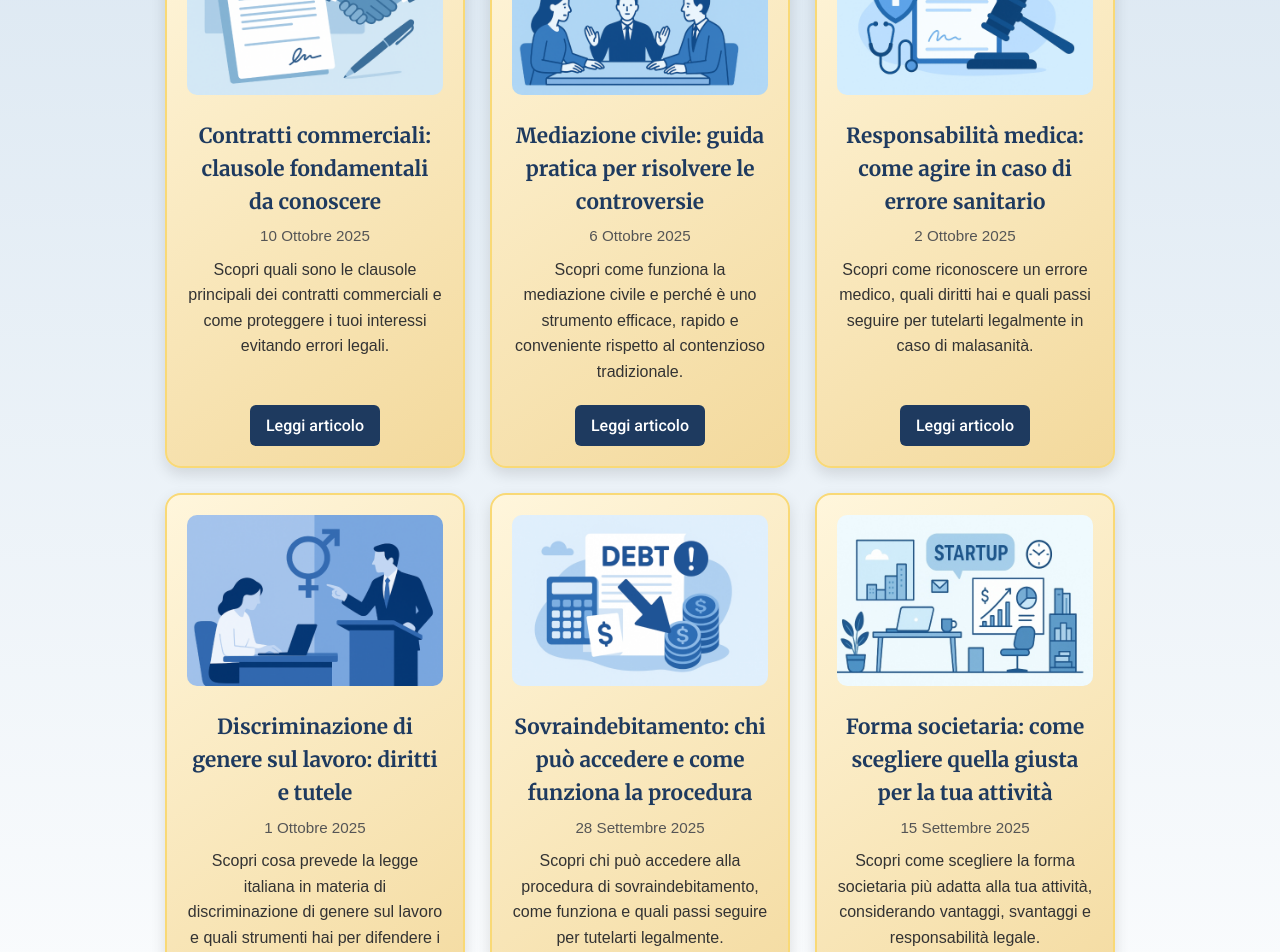
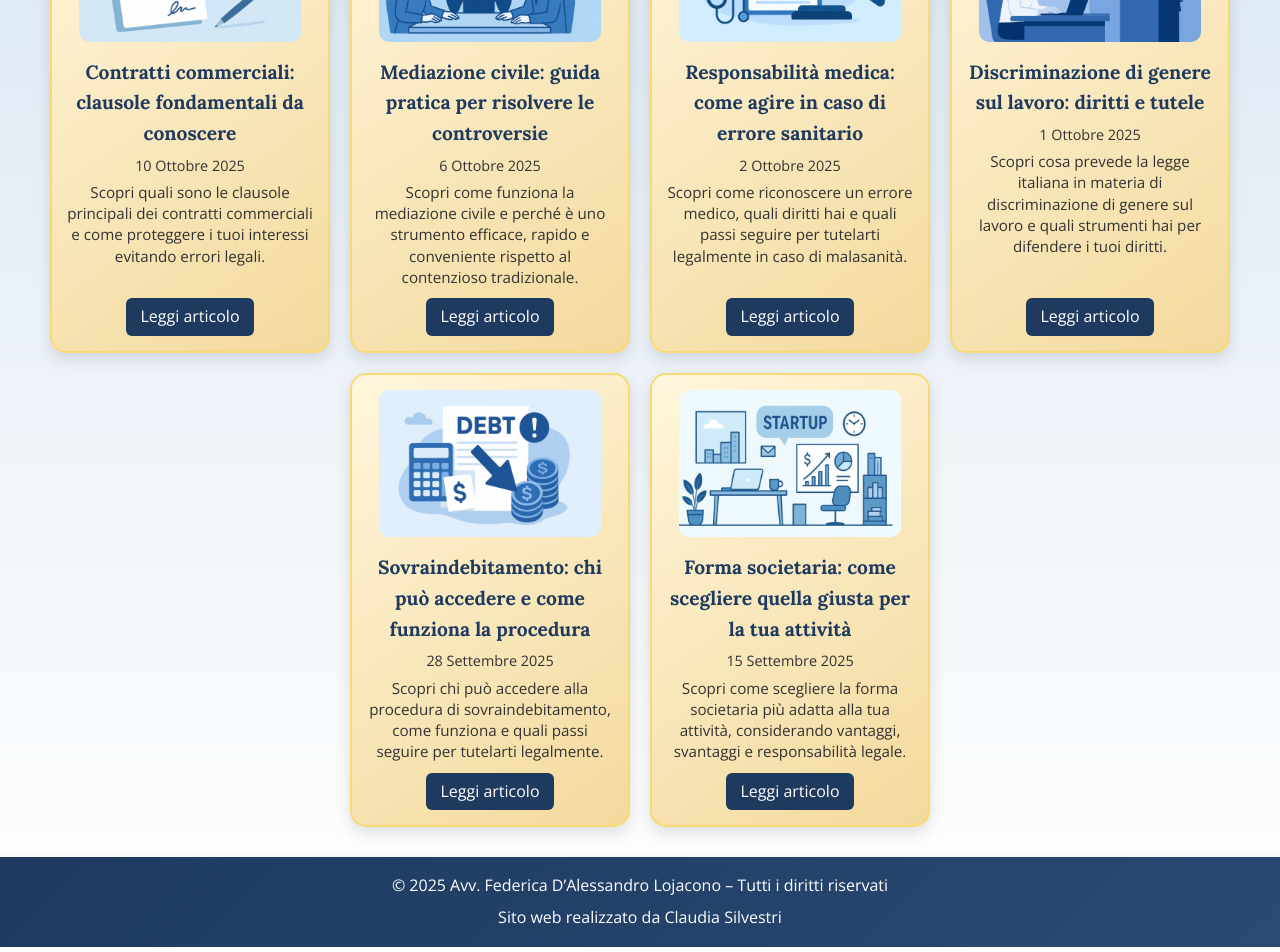
Before and after one commit to claudiasilvestri/law-firm-website, a React (Vite) app: page /approfondimenti in a window 1280 px wide. Shown: the part 320-1272 px from the top of the page. Built offline with nearby package versions, Linux system fonts and the light colour scheme.

Commit message:
font e colori coerenti

```diff
--- a/index.html
+++ b/index.html
@@ -10,14 +10,11 @@
       rel="stylesheet"
       href="https://cdnjs.cloudflare.com/ajax/libs/font-awesome/6.4.0/css/all.min.css"
     />
+
+    <link href="https://fonts.googleapis.com/css2?family=Lora:wght@700&family=Open+Sans:wght@400;600&display=swap" rel="stylesheet">
   </head>
   <body>
     <div id="root"></div>
     <script type="module" src="/src/main.jsx"></script>
   </body>
-
-  <link href="https://fonts.googleapis.com/css2?family=Inter:wght@400;500;600;700&display=swap" rel="stylesheet">
-
-  <link href="https://fonts.googleapis.com/css2?family=Merriweather:wght@700&family=Roboto:wght@400;500&display=swap" rel="stylesheet">
-
 </html>
--- a/src/css/About.css
+++ b/src/css/About.css
@@ -2,15 +2,16 @@
   padding: 1.5rem 2rem;
   max-width: 1100px;
   margin: 0 auto;
-  color: var(--anthracite);
-  font-family: Arial, Helvetica, sans-serif;
+  font-family: 'Open Sans', sans-serif;
   background-color: transparent;
+  color: var(--grigio-scuro);
 }
 
 .about-section h1 {
+  font-family: 'Lora', serif;
   font-size: 1.7rem;
   margin-bottom: 1rem;
-  color: var(--blue);
+  color: var(--blu-profondo);
 }
 
 .about-content {
@@ -30,6 +31,7 @@
   height: auto;
   border-radius: 10px;
   object-fit: cover;
+  max-width: 250px;
 }
 
 .about-text {
@@ -37,22 +39,24 @@
 }
 
 .about-text h2 {
+  font-family: 'Lora', serif;
   margin-top: 0.8rem;
   margin-bottom: 0.4rem;
-  color: var(--blue);
+  color: var(--blu-profondo);
   font-size: 1.3rem;
 }
 
-.about-text p {
+.about-text p,
+.about-text ul {
+  font-family: 'Open Sans', sans-serif;
   margin-bottom: 0.8rem;
   line-height: 1.5;
   font-size: 0.9rem;
+  color: var(--grigio-scuro);
 }
 
 .about-text ul {
-  margin-bottom: 0.8rem;
   padding-left: 1rem;
-  font-size: 0.9rem;
 }
 
 .about-text ul li {
@@ -62,25 +66,22 @@
 .button-accent {
   display: block;
   margin: 1rem auto 0 auto;
-  background-color: var(--blue);
+  background-color: var(--blu-profondo);
   color: var(--white);
   padding: 0.7rem 1.2rem;
   border-radius: 5px;
   text-decoration: none;
   text-align: center;
+  font-family: 'Open Sans', sans-serif;
+  font-weight: 600;
   transition: background-color 0.3s ease;
 }
 
 .button-accent:hover {
-  background-color: var(--light-blue);
+  background-color: var(--azzurro-chiaro);
 }
 
-  .button-accent {
-    display: block;
-    text-align: center;
-  }
-
-  @media (max-width: 1024px) {
+@media (max-width: 1024px) {
   .about-section {
     padding: 1.2rem 1.5rem;
   }
--- a/src/css/App.css
+++ b/src/css/App.css
@@ -1,6 +1,6 @@
 :root {
   --blu-profondo: #1E3A5F;
-  --grigio-antracite: #4B4B4B;
+  --grigio-scuro: #333333;
   --grigio-chiaro: #E0E0E0;
   --azzurro-chiaro: #A3C1DA;
   --beige: #D9CBBE;
@@ -16,9 +16,9 @@
 
 html, body {
   height: 100%;
-  font-family: Arial, sans-serif;
+  font-family: 'Open Sans', sans-serif;
   background: var(--neutral-bg);
-  color: var(--grigio-antracite);
+  color: var(--grigio-scuro);
   line-height: 1.6;
 }
 
--- a/src/css/Approfondimenti.css
+++ b/src/css/Approfondimenti.css
@@ -1,6 +1,6 @@
 body {
-  font-family: 'Roboto', sans-serif;
-  color: #333;
+  font-family: 'Open Sans', sans-serif;
+  color: var(--grigio-scuro);
   background-color: var(--beige);
 }
 
@@ -8,34 +8,35 @@ body {
   display: flex;
   flex-wrap: wrap;
   justify-content: center;
-  gap: 25px;
-  padding: 40px 20px;
+  gap: 20px;
+  padding: 30px 20px;
 }
 
 .approfondimenti-section h1 {
   width: 100%;
   text-align: center;
-  margin-bottom: 40px;
+  margin-bottom: 30px;
   font-size: 2rem;
-  font-family: 'Merriweather', serif;
+  font-family: 'Lora', serif;
   color: var(--blu-profondo);
 }
 
 .card {
-  width: 300px;
+  width: 280px;
   display: flex;
   flex-direction: column;
   align-items: center;
   text-align: center;
   border-radius: 16px;
-  padding: 20px;
+  padding: 15px;
   background: linear-gradient(145deg, #fff6dc, #f3d99c);
   border: 2px solid #f9d976;
   box-shadow: 0 6px 15px rgba(0,0,0,0.12);
   transition: transform 0.3s ease, box-shadow 0.3s ease;
-  min-height: 450px;
+  min-height: 400px;
   position: relative;
   overflow: hidden;
+  font-family: 'Open Sans', sans-serif;
 }
 
 .card::before {
@@ -61,41 +62,41 @@ body {
 }
 
 .card-img {
-  width: 100%;
+  width: 90%;
   height: auto;
   border-radius: 10px;
-  margin-bottom: 15px;
+  margin-bottom: 10px;
 }
 
 .card h2 {
-  font-size: 1.3rem;
-  margin: 10px 0 5px 0;
-  font-family: 'Merriweather', serif;
+  font-size: 1.2rem;
+  margin: 5px 0 5px 0;
+  font-family: 'Lora', serif;
   color: var(--blu-profondo);
 }
 
 .card small {
-  font-size: 0.95rem;
-  color: #555;
-  margin-bottom: 8px;
+  font-size: 0.9rem;
+  color: var(--grigio-scuro);
+  margin-bottom: 5px;
   display: block;
 }
 
 .card p {
-  font-size: 1rem;
-  color: #333;
-  line-height: 1.6;
-  margin-bottom: 20px;
+  font-size: 0.95rem;
+  color: var(--grigio-scuro);
+  line-height: 1.4;
+  margin-bottom: 10px;
 }
 
 .button-accent {
   display: inline-block;
-  padding: 8px 16px;
+  padding: 6px 14px;
   background-color: var(--blu-profondo);
   color: var(--white);
   border-radius: 6px;
   text-decoration: none;
-  font-family: 'Roboto', sans-serif;
+  font-family: 'Open Sans', sans-serif;
   font-weight: 500;
   transition: background-color 0.2s ease;
   margin-top: auto;
--- a/src/css/Footer.css
+++ b/src/css/Footer.css
@@ -1,29 +1,23 @@
 .footer {
   text-align: center;
   padding: 1rem 2rem;
-  background: linear-gradient(135deg, #1E3A5F, #294a73);
+  background: linear-gradient(135deg, var(--blu-profondo), #294a73);
   display: flex;
   flex-direction: column;
   align-items: center;
   gap: 0.4rem;
-  border-top: 3px solid #d4af37;
+  border-top: 3px solid var(--dorado);
   box-shadow: 0 2px 8px rgba(0,0,0,0.1);
+  font-family: 'Open Sans', sans-serif;
 }
 
-.footer .copyright {
-  color: #ffffff;
-  font-size: 0.88rem;
-  margin: 0;
-}
-
-.footer .credits {
-  color: #ffffff;
-  font-size: 0.78rem;
-  margin: 0;
+.footer .copyright,
+.footer .credits,
+.footer .credits a {
+  color: var(--white);
 }
 
 .footer .credits a {
-  color: #ffffff;
   text-decoration: none;
   position: relative;
   padding-bottom: 2px;
@@ -36,7 +30,7 @@
   bottom: 0;
   width: 0;
   height: 1px;
-  background-color: #d4af37;
+  background-color: var(--dorado);
   transition: width 0.3s ease;
 }
 
@@ -50,11 +44,9 @@
     gap: 0.3rem;
   }
   .footer .copyright,
-  .footer .credits {
+  .footer .credits,
+  .footer .credits a {
     font-size: 0.72rem;
     line-height: 1.25;
   }
-  .footer .credits a {
-    font-size: 0.72rem;
-  }
 }
--- a/src/css/Home.css
+++ b/src/css/Home.css
@@ -1,7 +1,7 @@
 html, body {
   height: 100%;
   margin: 0;
-  font-family: Arial, sans-serif;
+  font-family: 'Open Sans', sans-serif;
 }
 
 body {
@@ -16,7 +16,7 @@ body {
   justify-content: center;
   align-items: center;
   text-align: center;
-  padding: 4rem 2rem 2rem 2rem; /* spazio sopra per staccare dalla navbar */
+  padding: 4rem 2rem 2rem 2rem;
   box-sizing: border-box;
 }
 
@@ -32,23 +32,26 @@ body {
 }
 
 .text-box h1 {
-  color: #1E3A5F;
+  font-family: 'Lora', serif;
+  color: var(--blu-profondo);
   font-size: 2rem;
   margin-bottom: 1rem;
 }
 
 .text-box p {
+  font-family: 'Open Sans', sans-serif;
   font-size: 1rem;
   line-height: 1.6;
-  color: #333;
+  color: var(--grigio-scuro);
   margin-bottom: 1rem;
 }
 
 .button-accent {
+  font-family: 'Open Sans', sans-serif;
   display: inline-block;
   padding: 0.8rem 1.5rem;
-  background-color: #1E3A5F;
-  color: #ffffff;
+  background-color: var(--blu-profondo);
+  color: var(--white);
   border-radius: 5px;
   text-decoration: none;
   margin-top: 1.5rem;
@@ -56,7 +59,7 @@ body {
 }
 
 .button-accent:hover {
-  background-color: #A3C1DA;
+  background-color: var(--azzurro-chiaro);
 }
 
 @media (max-width: 768px) {
--- a/src/css/Navbar.css
+++ b/src/css/Navbar.css
@@ -17,7 +17,7 @@
   font-weight: 600;
   font-size: 1.2rem;
   white-space: nowrap;
-  font-family: "Segoe UI Symbol", "Arial", sans-serif;
+  font-family: 'Lora', serif;
 }
 
 .nav-links {
@@ -35,6 +35,7 @@
   position: relative;
   text-decoration: none;
   padding-bottom: 4px;
+  font-family: 'Open Sans', sans-serif;
 }
 
 .nav-links a::after {
@@ -64,6 +65,7 @@
   padding: 0.5rem 1rem;
   border-radius: 0.3rem;
   font-weight: 600;
+  font-family: 'Open Sans', sans-serif;
   transition: background-color 0.3s ease, transform 0.2s ease;
   text-decoration: none;
 }
--- a/src/data/articles.js
+++ b/src/data/articles.js
@@ -1,113 +1,4 @@
 export const articles = [
-  {
-    id: 3,
-    title: "Forma societaria: come scegliere quella giusta per la tua attività",
-    date: "15 Settembre 2025",
-    description:
-      "Scopri come scegliere la forma societaria più adatta alla tua attività, considerando vantaggi, svantaggi e responsabilità legale.",
-    image: "/images/articles/forma-societaria.png",
-    imageCard: "/images/cards/forma-societaria.png",
-    alt: "Illustrazione forma societaria",
-    content: `
-      <p>Scegliere la <strong>forma societaria</strong> giusta è fondamentale per la gestione, la tassazione e la responsabilità legale della tua attività.</p>
-      <h3>Tipi di società in Italia</h3>
-      <ul>
-        <li><strong>SRL:</strong> ideale per piccole e medie imprese</li>
-        <li><strong>SPA:</strong> adatta per grandi imprese</li>
-        <li><strong>SNC/SAS:</strong> per soci che vogliono responsabilità condivisa</li>
-      </ul>
-      <h3>Vantaggi e svantaggi</h3>
-      <ul>
-        <li><strong>SRL:</strong> responsabilità limitata al capitale conferito, ma costi di gestione più alti</li>
-        <li><strong>SPA:</strong> maggiore possibilità di raccolta fondi, ma più complessa da gestire</li>
-        <li><strong>SNC/SAS:</strong> semplicità di gestione, ma responsabilità illimitata per i soci</li>
-      </ul>
-      <h3>Come agire</h3>
-      <p>Consulta un professionista per scegliere la forma societaria più adatta al tuo progetto e valutare eventuali rischi.</p>
-    `
-  },
-  {
-    id: 2,
-    title: "Sovraindebitamento: chi può accedere e come funziona la procedura",
-    date: "28 Settembre 2025",
-    description:
-      "Scopri chi può accedere alla procedura di sovraindebitamento, come funziona e quali passi seguire per tutelarti legalmente.",
-    image: "/images/articles/sovraindebitamento.png",
-    imageCard: "/images/cards/sovraindebitamento.png",
-    alt: "Illustrazione sovraindebitamento",
-    content: `
-      <p>Gli stati di <strong>sovraindebitamento</strong> possono colpire chiunque, e la legge prevede strumenti per affrontarli in modo legale e sicuro.</p>
-      <h3>Chi può accedere</h3>
-      <ul>
-        <li>Consumatori</li>
-        <li>Professionisti e imprenditori individuali</li>
-        <li>Piccole imprese non assoggettabili a procedure concorsuali</li>
-      </ul>
-      <h3>Passaggi della procedura</h3>
-      <ol>
-        <li>Raccogliere tutta la documentazione dei debiti</li>
-        <li>Presentare l’istanza presso l’Organismo di Composizione della Crisi</li>
-        <li>Elaborare un piano con l’aiuto di un professionista</li>
-      </ol>
-      <h3>Come agire</h3>
-      <p>Evita nuovi debiti durante la procedura e collabora con il professionista che ti segue per tutelare i tuoi interessi.</p>
-    `
-  },
-  {
-    id: 6,
-    title: "Discriminazione di genere sul lavoro: diritti e tutele",
-    date: "1 Ottobre 2025",
-    description:
-      "Scopri cosa prevede la legge italiana in materia di discriminazione di genere sul lavoro e quali strumenti hai per difendere i tuoi diritti.",
-    image: "/images/articles/discriminazione-genere.png",
-    imageCard: "/images/cards/discriminazione-genere.png",
-    alt: "Illustrazione discriminazione di genere",
-    content: `
-      <p>La <strong>discriminazione di genere sul lavoro</strong> è vietata dalla legge italiana. Conoscere i propri diritti è fondamentale per proteggersi.</p>
-      <h3>Cos’è la discriminazione di genere</h3>
-      <p>Si verifica quando una persona viene trattata in modo sfavorevole a causa del proprio genere.</p>
-      <h3>Diritti dei lavoratori</h3>
-      <ul>
-        <li>Pari opportunità e trattamento equo</li>
-        <li>Divieto di molestie o mobbing</li>
-        <li>Diritto a denunciare discriminazioni senza ritorsioni</li>
-        <li>Tutela della maternità e paternità</li>
-      </ul>
-      <h3>Come agire</h3>
-      <ol>
-        <li>Raccogliere documentazione e prove</li>
-        <li>Rivolgersi a sindacato o ufficio HR</li>
-        <li>Presentare reclamo all’autorità competente o legale</li>
-      </ol>
-      <p>Consulta subito un avvocato esperto in caso di discriminazioni sul lavoro per tutelare i tuoi diritti.</p>
-    `
-  },
-  {
-    id: 1,
-    title: "Responsabilità medica: come agire in caso di errore sanitario",
-    date: "2 Ottobre 2025",
-    description:
-      "Scopri come riconoscere un errore medico, quali diritti hai e quali passi seguire per tutelarti legalmente in caso di malasanità.",
-    image: "/images/articles/responsabilita-medica.png",
-    imageCard: "/images/cards/responsabilita-medica.png",
-    alt: "Illustrazione responsabilità medica",
-    content: `
-      <p>Gli <strong>errori medici</strong> possono avere conseguenze gravi sulla salute. Saperli riconoscere e affrontare correttamente è fondamentale per tutelare i tuoi <strong>diritti</strong>.</p>
-      <h3>Responsabilità civile</h3>
-      <p>Mira a risarcire il danno subito dal paziente, sia fisico che psicologico.</p>
-      <h3>Responsabilità penale</h3>
-      <p>Laddove l’errore è considerato reato, il professionista sanitario può rispondere davanti a un tribunale penale.</p>
-      <h3>Passi da seguire se sospetti un errore medico</h3>
-      <ol>
-        <li>Consultare un altro medico o esperto per avere un secondo parere indipendente.</li>
-        <li>Raccogliere tutta la documentazione clinica utile.</li>
-        <li>Rivolgersi a un avvocato specializzato in malasanità.</li>
-        <li>Tenere un diario degli eventi come prova in caso di contenzioso.</li>
-      </ol>
-      <h3>Come agire</h3>
-      <p>Agire tempestivamente è fondamentale per tutelare i tuoi diritti e aumentare le possibilità di un risarcimento adeguato.</p>
-    `
-  },
   {
     id: 4,
     title: "Contratti commerciali: clausole fondamentali da conoscere",
@@ -169,5 +60,114 @@ export const articles = [
       <h3>Come agire</h3>
       <p>Valuta la mediazione come alternativa al tribunale con l’aiuto di un professionista per risolvere la controversia efficacemente.</p>
     `
+  },
+  {
+    id: 1,
+    title: "Responsabilità medica: come agire in caso di errore sanitario",
+    date: "2 Ottobre 2025",
+    description:
+      "Scopri come riconoscere un errore medico, quali diritti hai e quali passi seguire per tutelarti legalmente in caso di malasanità.",
+    image: "/images/articles/responsabilita-medica.png",
+    imageCard: "/images/cards/responsabilita-medica.png",
+    alt: "Illustrazione responsabilità medica",
+    content: `
+      <p>Gli <strong>errori medici</strong> possono avere conseguenze gravi sulla salute. Saperli riconoscere e affrontare correttamente è fondamentale per tutelare i tuoi <strong>diritti</strong>.</p>
+      <h3>Responsabilità civile</h3>
+      <p>Mira a risarcire il danno subito dal paziente, sia fisico che psicologico.</p>
+      <h3>Responsabilità penale</h3>
+      <p>Laddove l’errore è considerato reato, il professionista sanitario può rispondere davanti a un tribunale penale.</p>
+      <h3>Passi da seguire se sospetti un errore medico</h3>
+      <ol>
+        <li>Consultare un altro medico o esperto per avere un secondo parere indipendente.</li>
+        <li>Raccogliere tutta la documentazione clinica utile.</li>
+        <li>Rivolgersi a un avvocato specializzato in malasanità.</li>
+        <li>Tenere un diario degli eventi come prova in caso di contenzioso.</li>
+      </ol>
+      <h3>Come agire</h3>
+      <p>Agire tempestivamente è fondamentale per tutelare i tuoi diritti e aumentare le possibilità di un risarcimento adeguato.</p>
+    `
+  },
+  {
+    id: 6,
+    title: "Discriminazione di genere sul lavoro: diritti e tutele",
+    date: "1 Ottobre 2025",
+    description:
+      "Scopri cosa prevede la legge italiana in materia di discriminazione di genere sul lavoro e quali strumenti hai per difendere i tuoi diritti.",
+    image: "/images/articles/discriminazione-genere.png",
+    imageCard: "/images/cards/discriminazione-genere.png",
+    alt: "Illustrazione discriminazione di genere",
+    content: `
+      <p>La <strong>discriminazione di genere sul lavoro</strong> è vietata dalla legge italiana. Conoscere i propri diritti è fondamentale per proteggersi.</p>
+      <h3>Cos’è la discriminazione di genere</h3>
+      <p>Si verifica quando una persona viene trattata in modo sfavorevole a causa del proprio genere.</p>
+      <h3>Diritti dei lavoratori</h3>
+      <ul>
+        <li>Pari opportunità e trattamento equo</li>
+        <li>Divieto di molestie o mobbing</li>
+        <li>Diritto a denunciare discriminazioni senza ritorsioni</li>
+        <li>Tutela della maternità e paternità</li>
+      </ul>
+      <h3>Come agire</h3>
+      <ol>
+        <li>Raccogliere documentazione e prove</li>
+        <li>Rivolgersi a sindacato o ufficio HR</li>
+        <li>Presentare reclamo all’autorità competente o legale</li>
+      </ol>
+      <p>Consulta subito un avvocato esperto in caso di discriminazioni sul lavoro per tutelare i tuoi diritti.</p>
+    `
+  },
+  {
+    id: 2,
+    title: "Sovraindebitamento: chi può accedere e come funziona la procedura",
+    date: "28 Settembre 2025",
+    description:
+      "Scopri chi può accedere alla procedura di sovraindebitamento, come funziona e quali passi seguire per tutelarti legalmente.",
+    image: "/images/articles/sovraindebitamento.png",
+    imageCard: "/images/cards/sovraindebitamento.png",
+    alt: "Illustrazione sovraindebitamento",
+    content: `
+      <p>Gli stati di <strong>sovraindebitamento</strong> possono colpire chiunque, e la legge prevede strumenti per affrontarli in modo legale e sicuro.</p>
+      <h3>Chi può accedere</h3>
+      <ul>
+        <li>Consumatori</li>
+        <li>Professionisti e imprenditori individuali</li>
+        <li>Piccole imprese non assoggettabili a procedure concorsuali</li>
+      </ul>
+      <h3>Passaggi della procedura</h3>
+      <ol>
+        <li>Raccogliere tutta la documentazione dei debiti</li>
+        <li>Presentare l’istanza presso l’Organismo di Composizione della Crisi</li>
+        <li>Elaborare un piano con l’aiuto di un professionista</li>
+      </ol>
+      <h3>Come agire</h3>
+      <p>Evita nuovi debiti durante la procedura e collabora con il professionista che ti segue per tutelare i tuoi interessi.</p>
+    `
+  },
+  {
+    id: 3,
+    title: "Forma societaria: come scegliere quella giusta per la tua attività",
+    date: "15 Settembre 2025",
+    description:
+      "Scopri come scegliere la forma societaria più adatta alla tua attività, considerando vantaggi, svantaggi e responsabilità legale.",
+    image: "/images/articles/forma-societaria.png",
+    imageCard: "/images/cards/forma-societaria.png",
+    alt: "Illustrazione forma societaria",
+    content: `
+      <p>Scegliere la <strong>forma societaria</strong> giusta è fondamentale per la gestione, la tassazione e la responsabilità legale della tua attività.</p>
+      <h3>Tipi di società in Italia</h3>
+      <ul>
+        <li><strong>SRL:</strong> ideale per piccole e medie imprese</li>
+        <li><strong>SPA:</strong> adatta per grandi imprese</li>
+        <li><strong>SNC/SAS:</strong> per soci che vogliono responsabilità condivisa</li>
+      </ul>
+      <h3>Vantaggi e svantaggi</h3>
+      <ul>
+        <li><strong>SRL:</strong> responsabilità limitata al capitale conferito, ma costi di gestione più alti</li>
+        <li><strong>SPA:</strong> maggiore possibilità di raccolta fondi, ma più complessa da gestire</li>
+        <li><strong>SNC/SAS:</strong> semplicità di gestione, ma responsabilità illimitata per i soci</li>
+      </ul>
+      <h3>Come agire</h3>
+      <p>Consulta un professionista per scegliere la forma societaria più adatta al tuo progetto e valutare eventuali rischi.</p>
+    `
   }
 ];
```
Also changed, not shown: src/css/ArticlePage.css (+27 -18 lines), src/css/Contact.css (+17 -5 lines), src/css/Services.css (+16 -8 lines).
